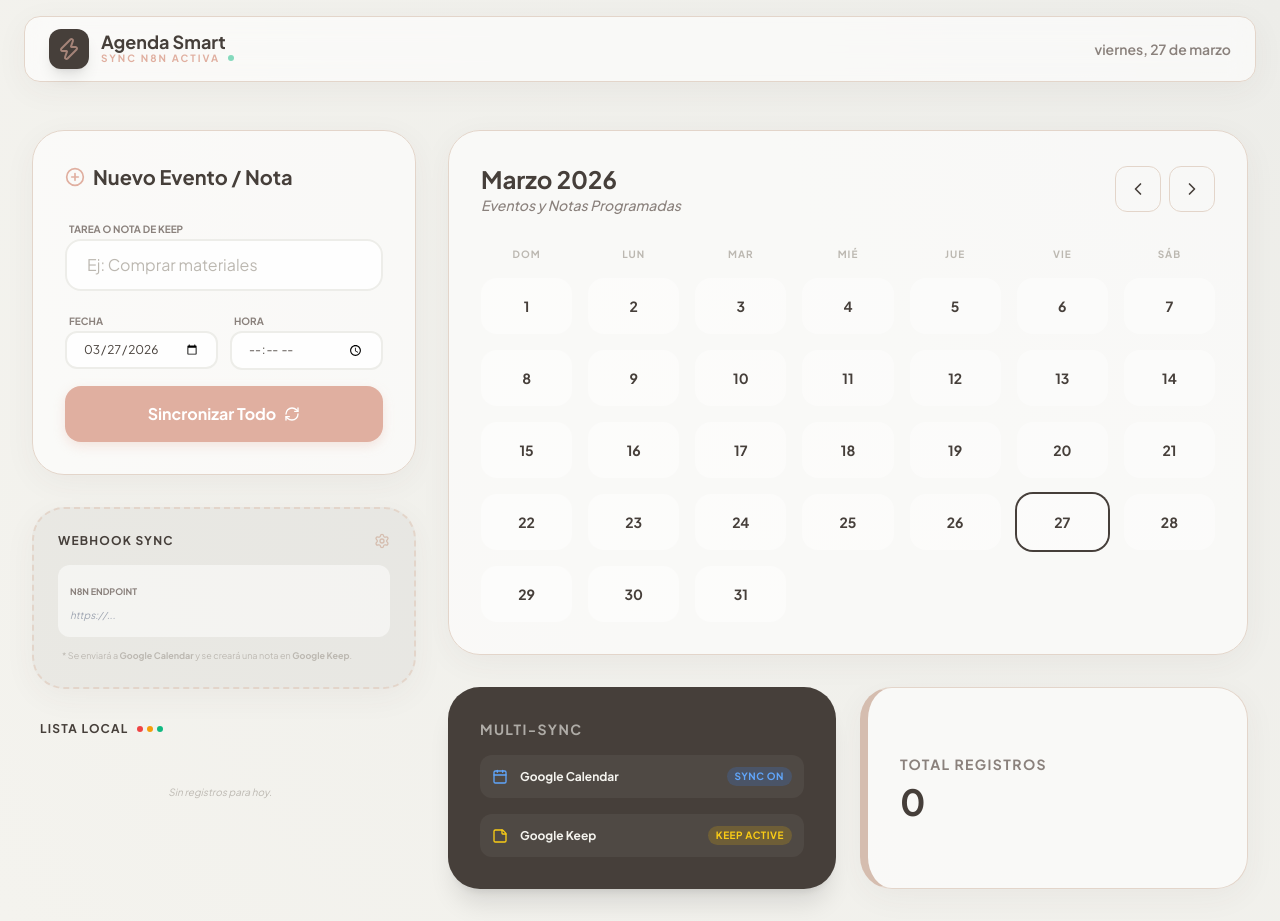
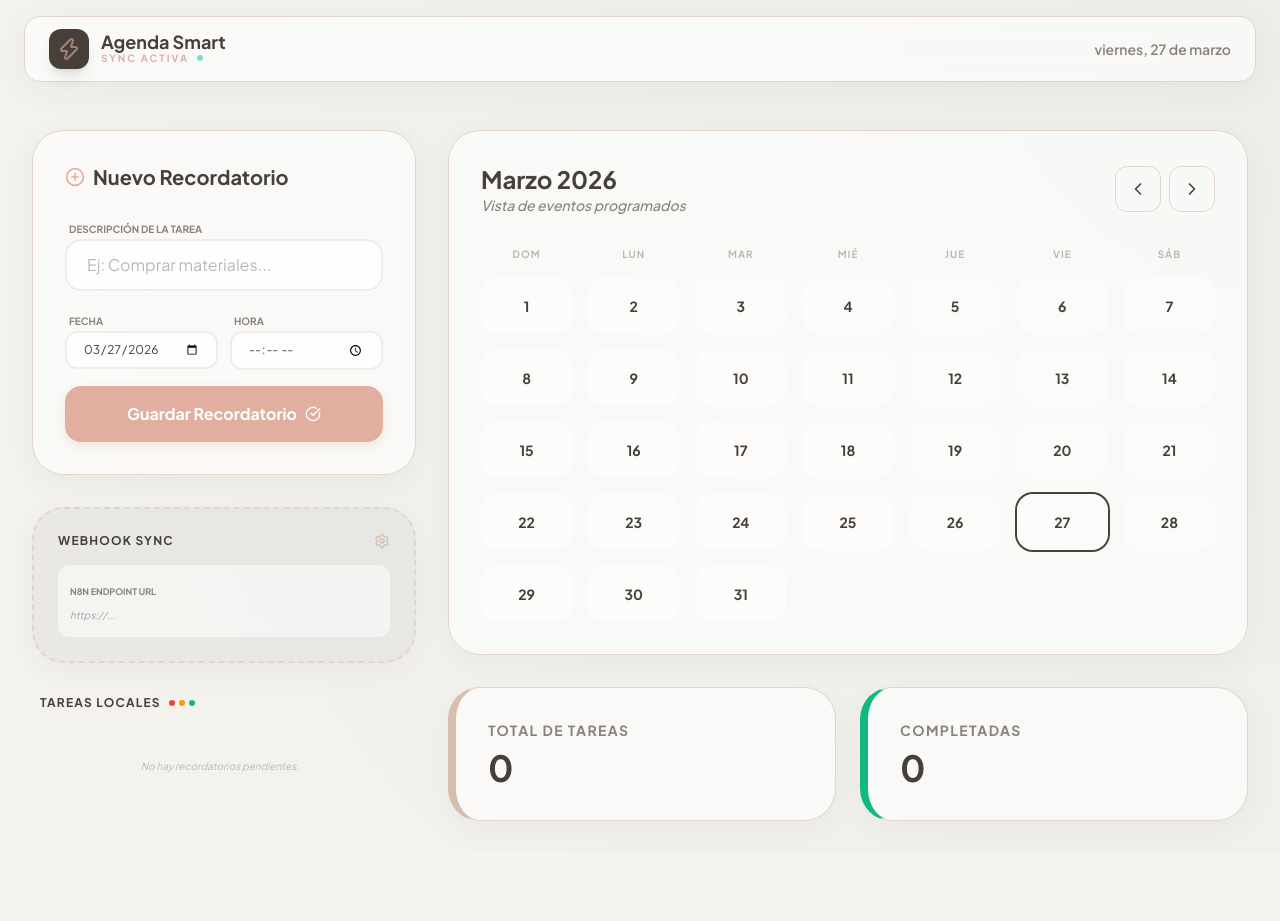
Before and after one commit to luisma122/Agenda-personal-, a plain HTML site: page index.html in a window 1280 px wide. After the commit the page ends 853 px from the top, so only its background shows below. Drawn offline with nearby package versions, Linux system fonts and the light colour scheme.

Commit message:
Update title and labels for reminders

```diff
--- a/index.html
+++ b/index.html
@@ -3,7 +3,7 @@
 <head>
     <meta charset="UTF-8">
     <meta name="viewport" content="width=device-width, initial-scale=1.0">
-    <title>Mi Agenda Personal - Automatizada</title>
+    <title>Mi Agenda Personal - Minimalista</title>
     <script src="https://cdn.tailwindcss.com"></script>
     <script src="https://unpkg.com/lucide@latest"></script>
     <script>
@@ -148,16 +148,6 @@
         .custom-scrollbar::-webkit-scrollbar { width: 5px; }
         .custom-scrollbar::-webkit-scrollbar-thumb { background: #d6ccc2; border-radius: 10px; }
 
-        .automation-badge {
-            font-size: 10px;
-            padding: 2px 8px;
-            border-radius: 99px;
-            text-transform: uppercase;
-            letter-spacing: 0.05em;
-            font-weight: 800;
-        }
-
-        /* Indicadores de color por estado */
         .status-red { background-color: #ef4444; }
         .status-yellow { background-color: #f59e0b; }
         .status-green { background-color: #10b981; }
@@ -174,7 +164,7 @@
                 <div>
                     <h1 class="text-lg font-bold leading-none text-earth-900">Agenda Smart</h1>
                     <span class="text-[10px] uppercase tracking-[0.2em] text-earth-600 font-bold flex items-center">
-                        Sync n8n activa
+                        Sync activa
                         <span class="ml-2 w-1.5 h-1.5 rounded-full bg-emerald-500 animate-pulse"></span>
                     </span>
                 </div>
@@ -186,17 +176,17 @@
     <main class="max-w-7xl mx-auto p-6 md:p-8 animate-fade-in">
         <div class="grid grid-cols-1 lg:grid-cols-12 gap-8">
 
-            <!-- Columna Izquierda -->
+            <!-- Columna Izquierda: Entradas y Configuración -->
             <div class="lg:col-span-4 space-y-8">
                 <section class="glass-panel p-8 rounded-[2rem]">
                     <h2 class="text-xl font-bold mb-6 text-earth-900 flex items-center">
                         <i data-lucide="plus-circle" class="mr-2 w-5 h-5 text-earth-600"></i>
-                        Nuevo Evento / Nota
+                        Nuevo Recordatorio
                     </h2>
                     <div class="space-y-4">
                         <div>
-                            <label class="text-[10px] font-bold text-earth-800 uppercase ml-1">Tarea o Nota de Keep</label>
-                            <input type="text" id="task-input" placeholder="Ej: Comprar materiales"
+                            <label class="text-[10px] font-bold text-earth-800 uppercase ml-1">Descripción de la tarea</label>
+                            <input type="text" id="task-input" placeholder="Ej: Comprar materiales..."
                                 class="w-full bg-white/80 border-2 border-earth-100 rounded-2xl px-5 py-3 focus:outline-none focus:border-earth-500 transition-all text-earth-900 placeholder:text-earth-700">
                         </div>
                         <div class="grid grid-cols-2 gap-3">
@@ -210,27 +200,22 @@
                             </div>
                         </div>
                         <button onclick="addTask()" class="btn-earth-save w-full mt-2">
-                            <span>Sincronizar Todo</span>
-                            <i data-lucide="refresh-cw" class="w-4 h-4"></i>
+                            <span>Guardar Recordatorio</span>
+                            <i data-lucide="check-circle" class="w-4 h-4"></i>
                         </button>
                     </div>
                 </section>
 
-                <!-- Configuración n8n -->
+                <!-- Configuración de Sincronización (Simplificada) -->
                 <section class="glass-panel p-6 rounded-[2rem] bg-earth-900/5 border-dashed border-2 border-earth-300">
                     <div class="flex items-center justify-between mb-4">
                         <h3 class="text-xs font-black uppercase tracking-widest text-earth-900">Webhook Sync</h3>
                         <i data-lucide="settings" class="w-4 h-4 text-earth-500"></i>
                     </div>
-                    <div class="space-y-3">
-                        <div class="bg-white/50 p-3 rounded-xl">
-                            <label class="text-[9px] font-bold text-earth-800 uppercase">n8n Endpoint</label>
-                            <input type="text" id="n8n-url" placeholder="https://..."
-                                class="w-full bg-transparent border-none text-[10px] focus:ring-0 p-0 text-earth-600 italic">
-                        </div>
-                        <p class="text-[9px] text-earth-700 leading-relaxed px-1">
-                            * Se enviará a <b>Google Calendar</b> y se creará una nota en <b>Google Keep</b>.
-                        </p>
+                    <div class="bg-white/50 p-3 rounded-xl">
+                        <label class="text-[9px] font-bold text-earth-800 uppercase">n8n Endpoint URL</label>
+                        <input type="text" id="n8n-url" placeholder="https://..."
+                            class="w-full bg-transparent border-none text-[10px] focus:ring-0 p-0 text-earth-600 italic">
                     </div>
                 </section>
 
@@ -238,29 +223,29 @@
                 <section class="space-y-4">
                     <div class="flex items-center justify-between px-2">
                         <div class="flex items-center space-x-2">
-                            <h3 id="list-title" class="font-bold text-earth-900 uppercase text-xs tracking-widest">Lista Local</h3>
+                            <h3 id="list-title" class="font-bold text-earth-900 uppercase text-xs tracking-widest">Tareas Locales</h3>
                             <div class="flex space-x-1">
                                 <div class="w-1.5 h-1.5 rounded-full status-red" title="Atrasado"></div>
                                 <div class="w-1.5 h-1.5 rounded-full status-yellow" title="Pendiente"></div>
-                                <div class="w-1.5 h-1.5 rounded-full status-green" title="Hecho"></div>
+                                <div class="w-1.5 h-1.5 rounded-full status-green" title="Completado"></div>
                             </div>
                         </div>
                         <button id="reset-filter" onclick="resetFilter()" class="hidden text-[10px] font-bold text-earth-600 uppercase flex items-center">
-                           <i data-lucide="eye" class="w-3 h-3 mr-1"></i> Ver todos
+                           <i data-lucide="eye" class="w-3 h-3 mr-1"></i> Ver todas
                         </button>
                     </div>
-                    <ul id="task-list" class="space-y-3 max-h-[400px] overflow-y-auto pr-2 custom-scrollbar"></ul>
+                    <ul id="task-list" class="space-y-3 max-h-[450px] overflow-y-auto pr-2 custom-scrollbar"></ul>
                 </section>
             </div>
 
-            <!-- Columna Derecha -->
+            <!-- Columna Derecha: Calendario y Estadísticas -->
             <div class="lg:col-span-8 space-y-8">
                 <!-- Calendario -->
                 <section class="glass-panel p-8 rounded-[2rem]">
                     <div class="flex items-center justify-between mb-8">
                         <div>
                             <h2 class="text-2xl font-black text-earth-900 capitalize" id="calendar-title">...</h2>
-                            <p class="text-sm text-earth-800 font-medium italic">Eventos y Notas Programadas</p>
+                            <p class="text-sm text-earth-800 font-medium italic">Vista de eventos programados</p>
                         </div>
                         <div class="flex space-x-2">
                             <button onclick="changeMonth(-1)" class="p-3 rounded-xl border border-earth-300 hover:bg-earth-500 hover:text-white transition-all">
@@ -276,37 +261,22 @@
                     <div class="grid grid-cols-7 gap-2 md:gap-4" id="calendar-grid"></div>
                 </section>
 
+                <!-- Resumen -->
                 <div class="grid grid-cols-1 md:grid-cols-2 gap-6">
-                    <div class="bg-earth-900 p-8 rounded-[2rem] text-earth-50 shadow-xl">
-                        <h4 class="text-sm font-bold opacity-60 uppercase tracking-widest mb-4">Multi-Sync</h4>
-                        <div class="space-y-4">
-                            <!-- Google Calendar -->
-                            <div class="flex items-center justify-between bg-white/5 p-3 rounded-xl">
-                                <div class="flex items-center space-x-3">
-                                    <i data-lucide="calendar" class="w-4 h-4 text-blue-400"></i>
-                                    <span class="text-xs font-bold">Google Calendar</span>
-                                </div>
-                                <span class="automation-badge bg-blue-500/20 text-blue-400">Sync On</span>
-                            </div>
-                            <!-- Google Keep -->
-                            <div class="flex items-center justify-between bg-white/5 p-3 rounded-xl">
-                                <div class="flex items-center space-x-3">
-                                    <i data-lucide="sticky-note" class="w-4 h-4 text-yellow-400"></i>
-                                    <span class="text-xs font-bold">Google Keep</span>
-                                </div>
-                                <span class="automation-badge bg-yellow-500/20 text-yellow-400">Keep Active</span>
-                            </div>
-                        </div>
+                    <div class="glass-panel p-8 rounded-[2rem] border-l-8 border-l-earth-500 flex flex-col justify-center">
+                        <h4 class="text-sm font-bold text-earth-800 uppercase tracking-widest mb-2">Total de Tareas</h4>
+                        <p class="text-4xl font-black text-earth-900" id="total-tasks-count">0</p>
                     </div>
-                    <div class="glass-panel p-8 rounded-[2rem] border-l-8 border-l-earth-500 flex flex-col justify-center">
-                        <h4 class="text-sm font-bold text-earth-800 uppercase tracking-widest mb-2">Total Registros</h4>
-                        <p class="text-4xl font-black text-earth-900" id="total-tasks-count">0</p>
+                    <div class="glass-panel p-8 rounded-[2rem] border-l-8 border-l-emerald-500 flex flex-col justify-center">
+                        <h4 class="text-sm font-bold text-earth-800 uppercase tracking-widest mb-2">Completadas</h4>
+                        <p class="text-4xl font-black text-earth-900" id="completed-tasks-count">0</p>
                     </div>
                 </div>
             </div>
         </div>
     </main>
 
+    <!-- Notificaciones Custom -->
     <div id="alert-modal" class="fixed bottom-8 right-8 z-[100] transform translate-y-20 opacity-0 transition-all duration-500 pointer-events-none">
         <div class="glass-panel p-5 rounded-2xl border-l-4 border-l-earth-600 flex items-center space-x-4 shadow-2xl">
             <div id="alert-icon" class="bg-earth-200 p-2 rounded-lg text-earth-900">
@@ -331,6 +301,7 @@
 
             const headers = ['Dom', 'Lun', 'Mar', 'Mié', 'Jue', 'Vie', 'Sáb'];
             const headerContainer = document.getElementById('calendar-header');
+            headerContainer.innerHTML = '';
             headers.forEach(h => {
                 const div = document.createElement('div');
                 div.className = "text-[10px] font-black text-earth-700 uppercase tracking-widest text-center";
@@ -354,31 +325,24 @@
             if (!webhookUrl) return;
 
             try {
-                // n8n ahora recibe instrucciones para Calendar y Keep
                 const response = await fetch(webhookUrl, {
                     method: 'POST',
                     headers: { 'Content-Type': 'application/json' },
                     body: JSON.stringify({
-                        action: 'multi_sync',
-                        targets: ['google_calendar', 'google_keep'],
-                        source: 'personal_agenda_app',
+                        action: 'save_recordatorio',
                         timestamp: new Date().toISOString(),
-                        data: {
-                            ...taskData,
-                            keep_label: "AgendaSmart",
-                            color: "yellow"
-                        }
+                        data: taskData
                     })
                 });
 
                 if (response.ok) {
-                    showAlert("Sincronizado", "Evento y Nota enviados.");
+                    showAlert("Sincronizado", "Recordatorio enviado con éxito.");
                 } else {
                     throw new Error("Error en el servidor");
                 }
             } catch (error) {
                 console.error("Error sincronizando:", error);
-                showAlert("Error Sync", "Falla de conexión con n8n.", true);
+                showAlert("Error Sync", "No se pudo conectar con el servidor.", true);
             }
         }
 
@@ -419,7 +383,7 @@
             if (selectedDateFilter) displayTasks = displayTasks.filter(t => t.date === selectedDateFilter);
 
             if (displayTasks.length === 0) {
-                list.innerHTML = `<div class="p-8 text-center text-earth-700 text-[10px] italic">Sin registros para hoy.</div>`;
+                list.innerHTML = `<div class="p-8 text-center text-earth-700 text-[10px] italic">No hay recordatorios pendientes.</div>`;
             }
 
             const now = new Date();
@@ -450,7 +414,7 @@
                                     <span class="cut-line"></span>
                                 </span>
                                 <span class="block text-[9px] text-earth-800 font-bold mt-1">
-                                    <i data-lucide="sticky-note" class="w-2.5 h-2.5 inline mr-1 text-yellow-600"></i>
+                                    <i data-lucide="clock" class="w-2.5 h-2.5 inline mr-1 text-earth-600"></i>
                                     ${task.date.split('-').reverse().join('/')} - ${task.time}
                                     ${statusColorClass === 'status-red' ? '<span class="ml-2 text-red-500 uppercase font-black">! Vencido</span>' : ''}
                                 </span>
@@ -464,7 +428,10 @@
                 list.appendChild(li);
             });
 
+            const completedCount = tasks.filter(t => t.completed).length;
             document.getElementById('total-tasks-count').innerText = tasks.length;
+            document.getElementById('completed-tasks-count').innerText = completedCount;
+
             saveData();
             lucide.createIcons();
         }
@@ -483,7 +450,7 @@
         function filterByDate(dateStr) {
             selectedDateFilter = dateStr;
             const [y, m, d] = dateStr.split('-');
-            document.getElementById('list-title').innerText = `Día ${d}/${m}`;
+            document.getElementById('list-title').innerText = `Tareas ${d}/${m}`;
             document.getElementById('reset-filter').classList.remove('hidden');
             renderTasks();
             renderCalendar();
@@ -491,7 +458,7 @@
 
         function resetFilter() {
             selectedDateFilter = null;
-            document.getElementById('list-title').innerText = `Lista Local`;
+            document.getElementById('list-title').innerText = `Tareas Locales`;
             document.getElementById('reset-filter').classList.add('hidden');
             renderTasks();
             renderCalendar();
```
